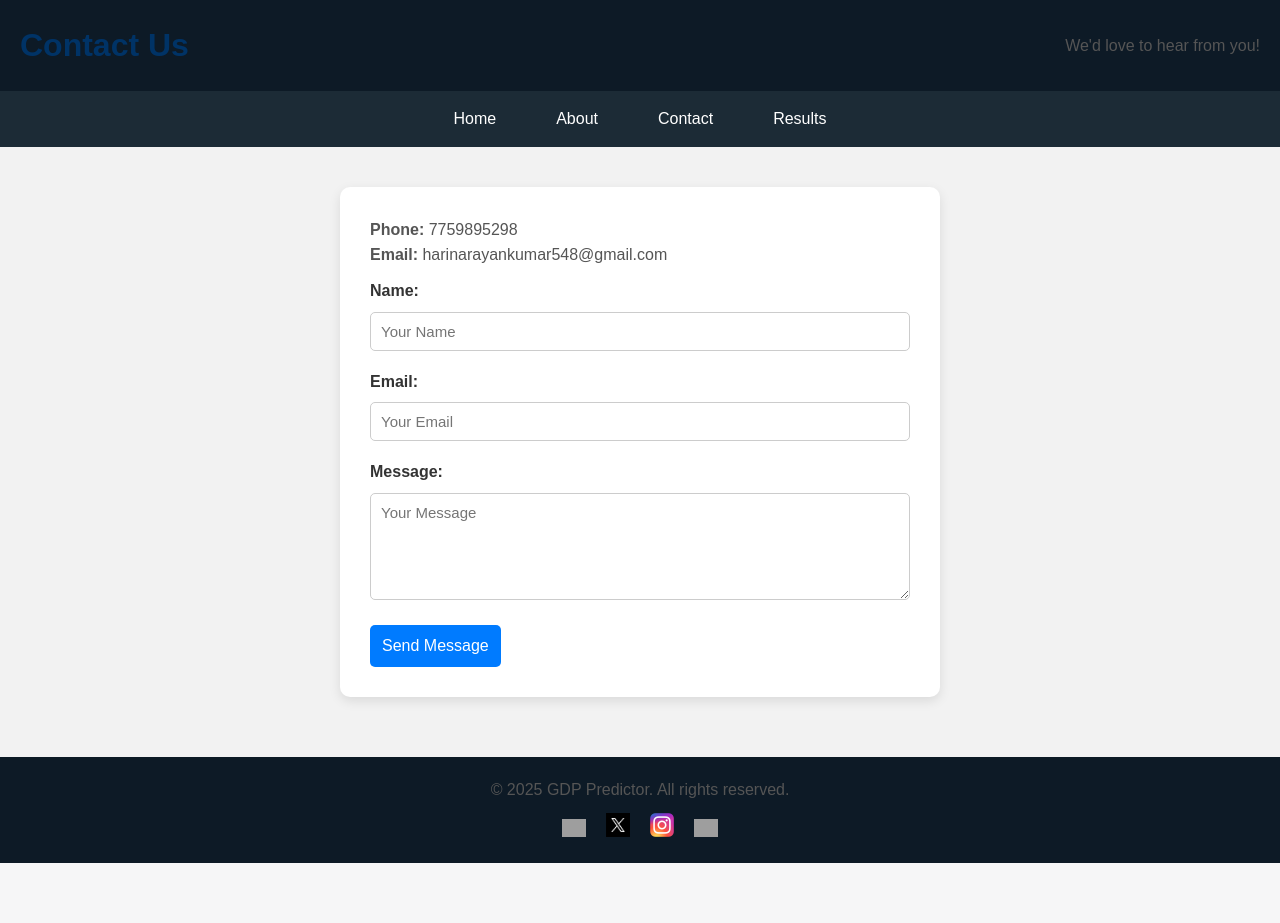
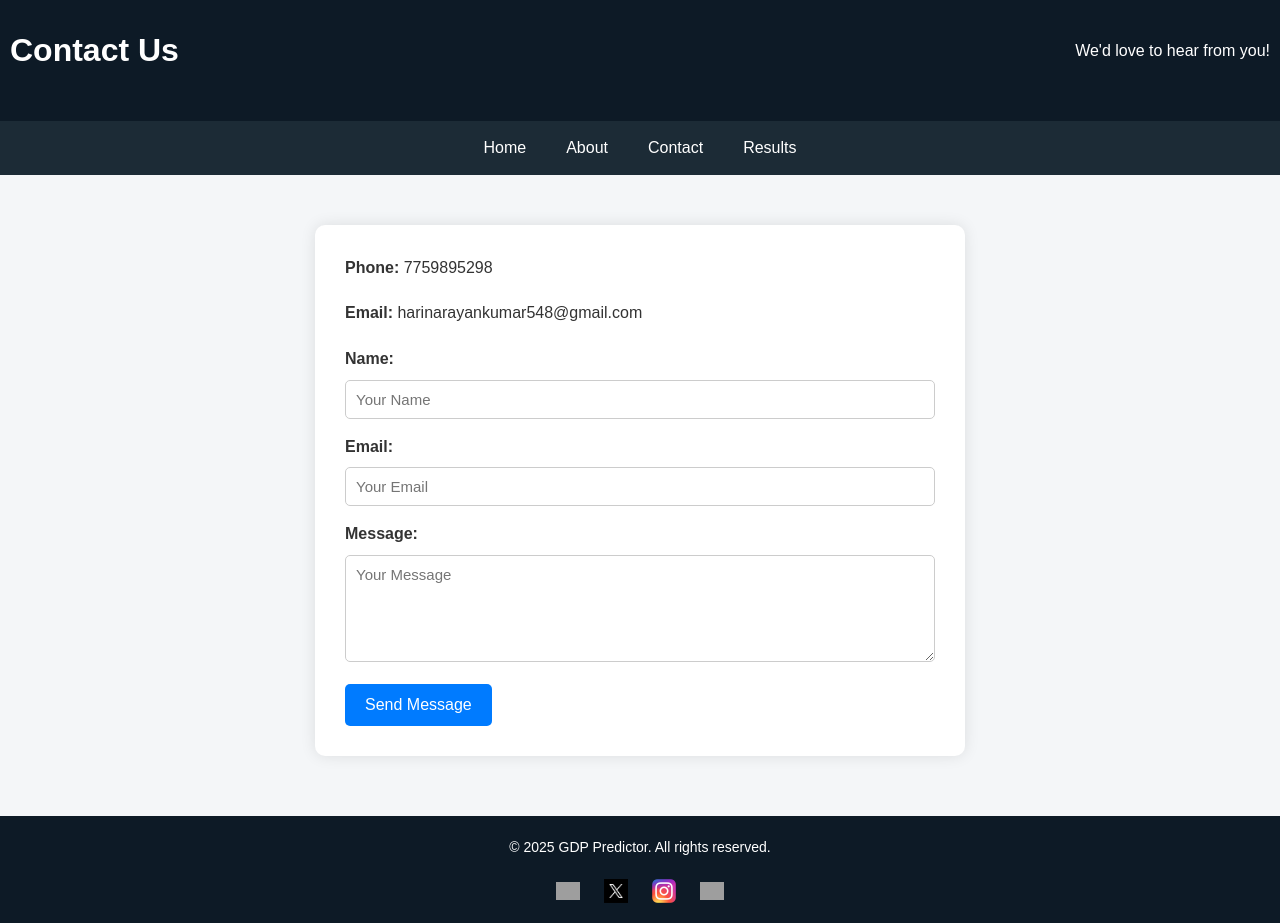
Before and after one commit to HARINARAYAN-2027/gdp-X, a Flask app: page /contact in a window 1280 px wide. Before the commit the page ends 863 px from the top, so only its background shows below. Run offline with Flask 2, Linux system fonts and the light colour scheme; grey boxes are pictures that could not be loaded.

Commit message:
Update contact.html

```diff
--- a/templates/contact.html
+++ b/templates/contact.html
@@ -4,7 +4,7 @@
     <meta charset="UTF-8">
     <meta name="google-adsense-account" content="ca-pub-5467190410358033">
     <meta name="viewport" content="width=device-width, initial-scale=1.0">
-    <title>Contact Us</title>
+    <title>Contact Us - GDP Predictor</title>
     <link rel="stylesheet" href="{{ url_for('static', filename='style.css') }}">
 
     <!-- Google Analytics -->
@@ -16,95 +16,108 @@
         gtag('config', 'G-Y2DS4JJDM0');
     </script>
 
-    <!-- AdSense -->
-    <script async src="https://pagead2.googlesyndication.com/pagead/js/adsbygoogle.js?client=ca-pub-5467190410358033" crossorigin="anonymous"></script>
+    <!-- Google AdSense -->
+    <script async src="https://pagead2.googlesyndication.com/pagead/js/adsbygoogle.js?client=ca-pub-5467190410358033"
+        crossorigin="anonymous"></script>
 
     <style>
         body {
-            font-family: Arial, sans-serif;
-            background-color: #f2f2f2;
+            font-family: 'Segoe UI', Tahoma, Geneva, Verdana, sans-serif;
+            background-color: #f4f6f8;
             margin: 0;
             padding: 0;
         }
+
         header {
             background-color: #0d1a26;
-            color: white;
-            padding: 20px;
+            color: #fff;
             text-align: center;
+            padding: 25px 10px;
         }
+
         nav ul {
             list-style: none;
+            margin: 0;
             padding: 0;
+            background-color: #1c2b36;
             display: flex;
             justify-content: center;
-            background-color: #1c2b36;
+            flex-wrap: wrap;
+        }
+
+        nav ul li {
             margin: 0;
         }
-        nav ul li {
-            margin: 0 15px;
+
+        nav ul li a {
+            display: block;
+            padding: 14px 20px;
+            color: #fff;
+            text-decoration: none;
+            transition: background 0.3s ease;
         }
-        nav ul li a {
-            color: white;
-            text-decoration: none;
-            padding: 15px;
-            display: block;
-        }
+
         nav ul li a:hover {
             background-color: #2e4a5f;
         }
+
         .contact-container {
-            max-width: 600px;
-            margin: 40px auto;
-            background: white;
+            max-width: 650px;
+            background: #fff;
+            margin: 50px auto;
             padding: 30px;
             border-radius: 10px;
-            box-shadow: 0 4px 12px rgba(0, 0, 0, 0.1);
+            box-shadow: 0 0 15px rgba(0,0,0,0.1);
         }
-        h1 {
-            color: #003366;
+
+        h1, p {
+            margin-bottom: 20px;
         }
-        p {
-            font-size: 16px;
-            color: #555;
-        }
+
         form label {
             font-weight: bold;
-            margin-top: 10px;
             display: block;
+            margin-top: 15px;
             color: #333;
         }
+
         form input, form textarea {
             width: 100%;
             padding: 10px;
-            margin: 8px 0;
-            font-size: 15px;
+            margin-top: 8px;
             border: 1px solid #ccc;
             border-radius: 5px;
+            font-size: 15px;
         }
+
         form button {
             background-color: #007bff;
             color: white;
+            padding: 12px 20px;
             border: none;
-            padding: 12px;
+            border-radius: 5px;
+            margin-top: 15px;
+            cursor: pointer;
             font-size: 16px;
-            cursor: pointer;
-            border-radius: 5px;
-            margin-top: 10px;
         }
+
         form button:hover {
             background-color: #0056b3;
         }
+
         .message-box {
-            margin-top: 15px;
             padding: 12px;
             border-radius: 5px;
+            margin-top: 20px;
             font-weight: bold;
         }
+
         .success {
             background-color: #d4edda;
             color: #155724;
             border: 1px solid #c3e6cb;
         }
+
         .error {
             background-color: #f8d7da;
             color: #721c24;
@@ -118,9 +131,18 @@
             padding: 20px;
             margin-top: 60px;
         }
+
         footer .social-media img {
             width: 24px;
-            margin: 0 8px;
+            margin: 0 10px;
+            vertical-align: middle;
+        }
+
+        @media (max-width: 600px) {
+            .contact-container {
+                margin: 20px;
+                padding: 20px;
+            }
         }
     </style>
 </head>
@@ -128,11 +150,11 @@
 
     <!-- AdSense Banner -->
     <ins class="adsbygoogle"
-         style="display:block"
-         data-ad-client="ca-pub-5467190410358033"
-         data-ad-slot="8350573784"
-         data-ad-format="auto"
-         data-full-width-responsive="true"></ins>
+        style="display:block"
+        data-ad-client="ca-pub-5467190410358033"
+        data-ad-slot="8350573784"
+        data-ad-format="auto"
+        data-full-width-responsive="true"></ins>
     <script>
         (adsbygoogle = window.adsbygoogle || []).push({});
     </script>
@@ -141,6 +163,7 @@
         <h1>Contact Us</h1>
         <p>We'd love to hear from you!</p>
     </header>
+
     <nav>
         <ul>
             <li><a href="/">Home</a></li>
@@ -154,7 +177,7 @@
         <p><strong>Phone:</strong> 7759895298</p>
         <p><strong>Email:</strong> harinarayankumar548@gmail.com</p>
 
-        <!-- Show message only when present -->
+        <!-- Flash messages -->
         {% if success_message %}
             <div class="message-box success">{{ success_message }}</div>
         {% elif error_message %}
@@ -193,11 +216,11 @@
         </div>
     </footer>
 
-    <!-- Optional: Hide message after 5 seconds -->
+    <!-- Optional: Auto-hide messages -->
     <script>
         setTimeout(() => {
-            const msgBox = document.querySelector('.message-box');
-            if (msgBox) msgBox.style.display = 'none';
+            const box = document.querySelector('.message-box');
+            if (box) box.style.display = 'none';
         }, 5000);
     </script>
 </body>
```
